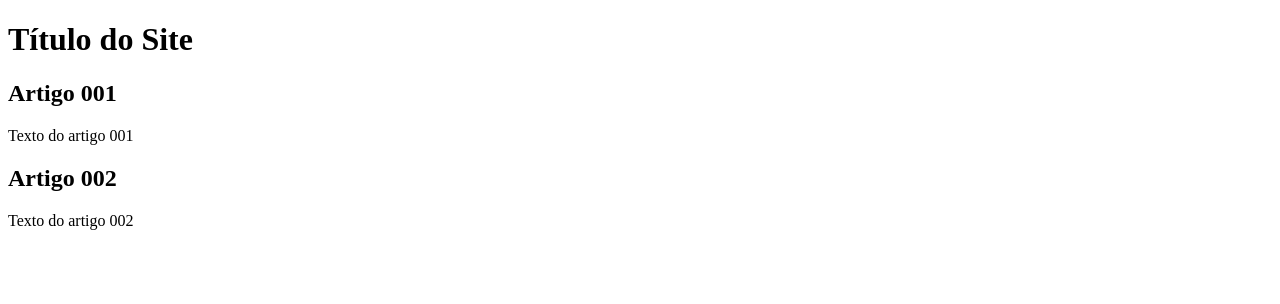
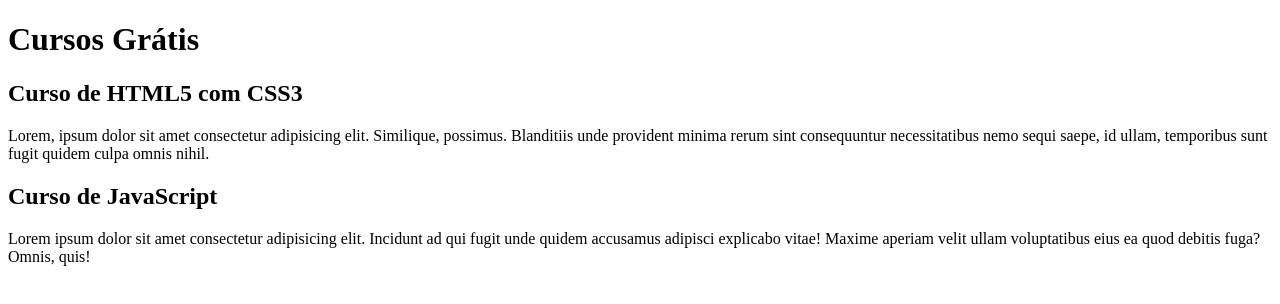
Before and after one commit to Muniz098/projeto-site, a plain HTML site: page index.html in a window 1280 px wide. Drawn offline with Linux system fonts and the light colour scheme.

Commit message:
comecei a escrever conteúdo

```diff
--- a/index.html
+++ b/index.html
@@ -8,15 +8,15 @@
 <body>
   <main>
     <header>
-      <h1>Título do Site</h1>
+      <h1>Cursos Grátis</h1>
     </header>
     <article>
-      <h2>Artigo 001</h2>
-      <p>Texto do artigo 001</p>
+      <h2>Curso de HTML5 com CSS3</h2>
+      <p>Lorem, ipsum dolor sit amet consectetur adipisicing elit. Similique, possimus. Blanditiis unde provident minima rerum sint consequuntur necessitatibus nemo sequi saepe, id ullam, temporibus sunt fugit quidem culpa omnis nihil.</p>
     </article>
     <article>
-      <h2>Artigo 002</h2>
-      <p>Texto do artigo 002</p>
+      <h2>Curso de JavaScript</h2>
+      <p>Lorem ipsum dolor sit amet consectetur adipisicing elit. Incidunt ad qui fugit unde quidem accusamus adipisci explicabo vitae! Maxime aperiam velit ullam voluptatibus eius ea quod debitis fuga? Omnis, quis!</p>
     </article>
   </main>
 </body>
```
